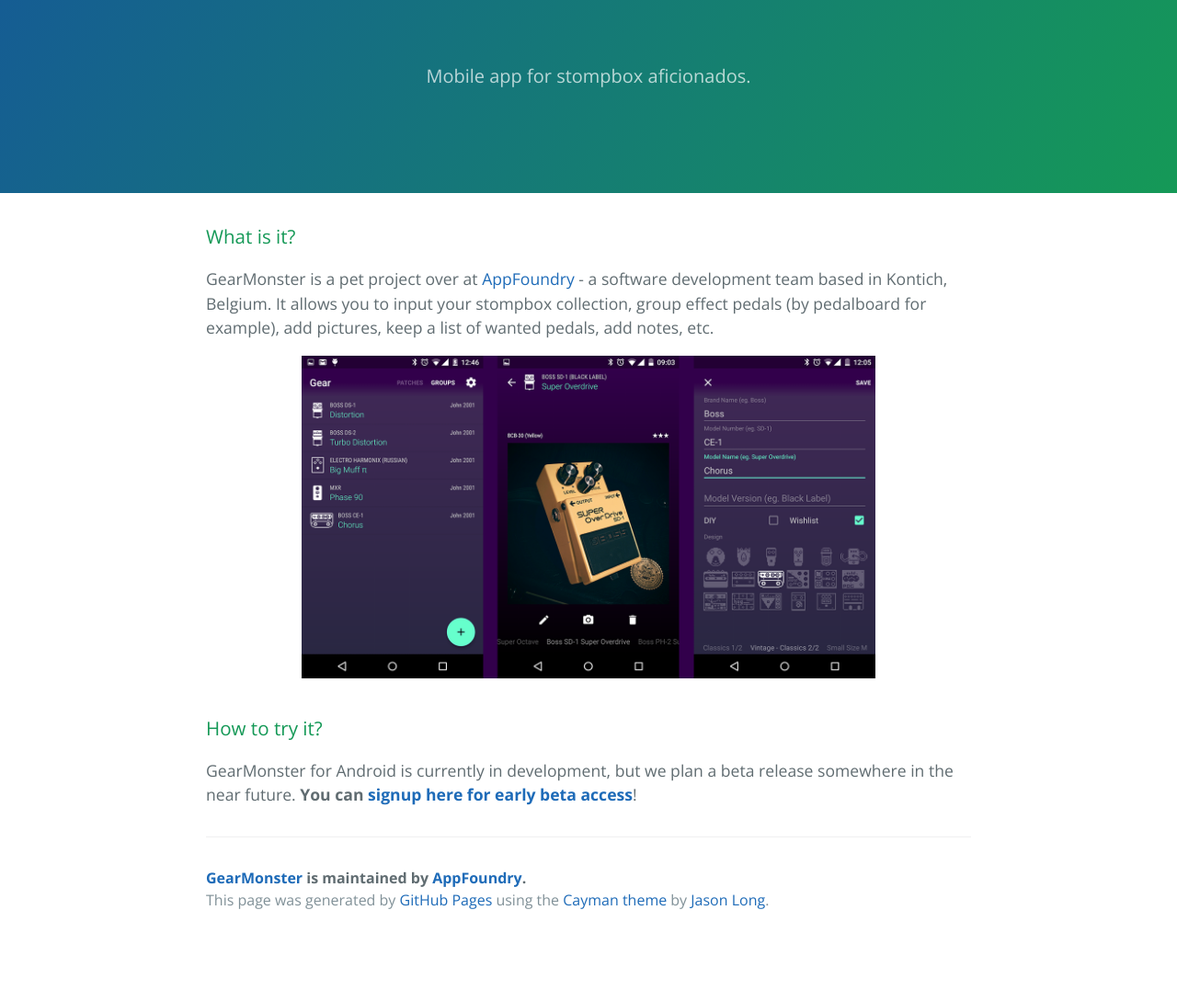
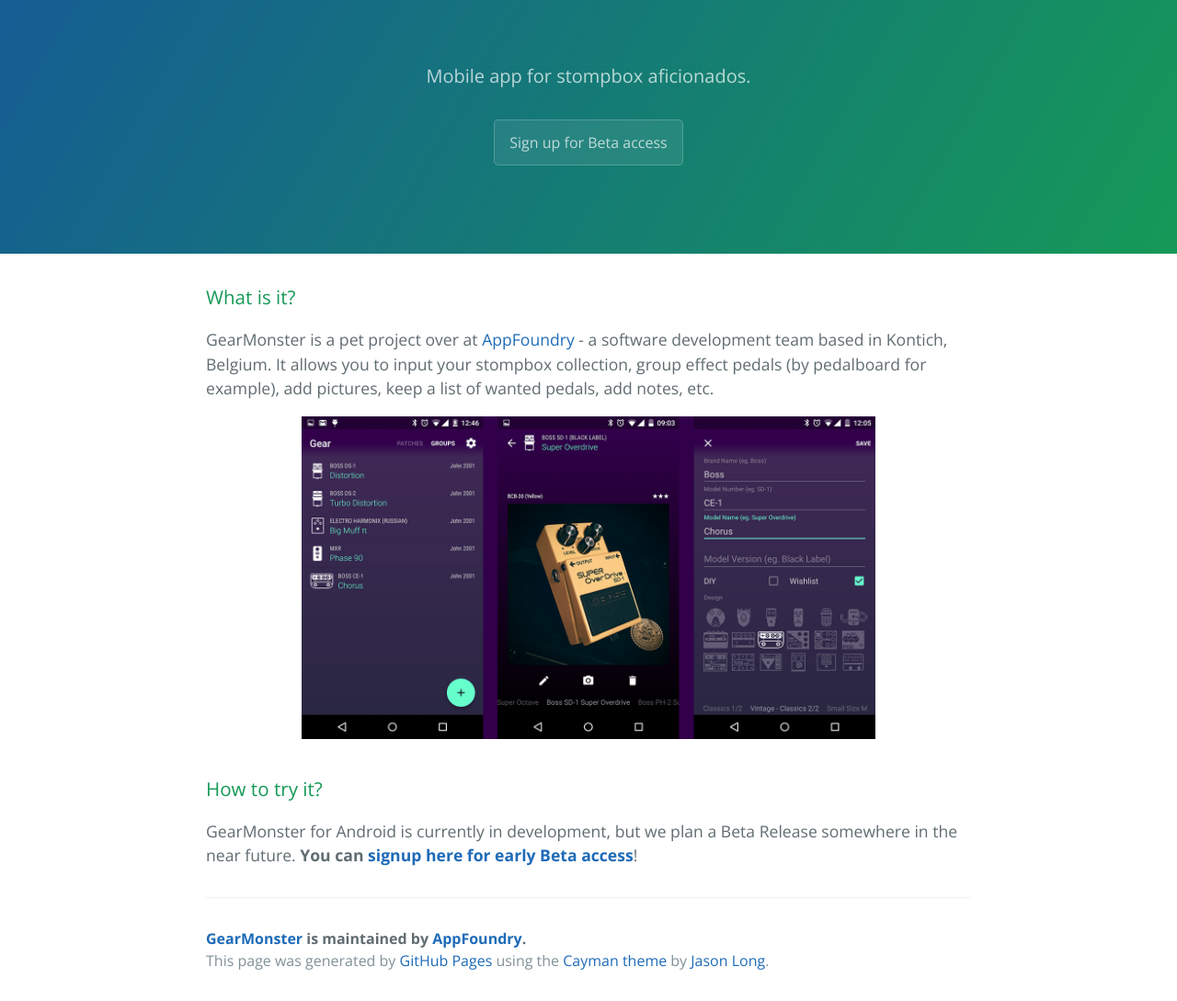
Before and after one commit to appfoundry/gearmonster-web, a plain HTML site: page index.html in a window 1280 px wide. Shown: the part 229-1318 px from the top of the page at 92% size. Before the commit the page ends 1252 px from the top, so only its background shows below. Drawn offline with nearby package versions, Linux system fonts and the light colour scheme.

Commit message:
Big button

```diff
--- a/index.html
+++ b/index.html
@@ -13,6 +13,7 @@
     <section class="page-header">
       <div style="width: 100%;"><img src="images/gm-header.png" width="100%"></div>
       <h2 class="project-tagline">Mobile app for stompbox aficionados.</h2>
+      <a href="http://goo.gl/forms/EI5KeJAXdB" class="btn">Sign up for Beta access</a>
     </section>
 
     <section class="main-content">
@@ -23,7 +24,7 @@
 
 <h3>
 <a id="signup" class="anchor" href="#signup" aria-hidden="true"><span class="octicon octicon-link"></span></a>How to try it?</h3>
-<p>GearMonster for Android is currently in development, but we plan a beta release somewhere in the near future. <strong>You can <a href="http://goo.gl/forms/EI5KeJAXdB" target="_blank">signup here for early beta access</a></strong>!</p>
+<p>GearMonster for Android is currently in development, but we plan a Beta Release somewhere in the near future. <strong>You can <a href="http://goo.gl/forms/EI5KeJAXdB" target="_blank">signup here for early Beta access</a></strong>!</p>
 
       <footer class="site-footer">
         <span class="site-footer-owner"><a href="https://play.google.com/store/apps/details?id=be.appfoundry.gearmonster&hl=en" target="_blank">GearMonster</a> is maintained by <a href="https://www.appfoundry.be" target="_blank">AppFoundry</a>.</span>
```
